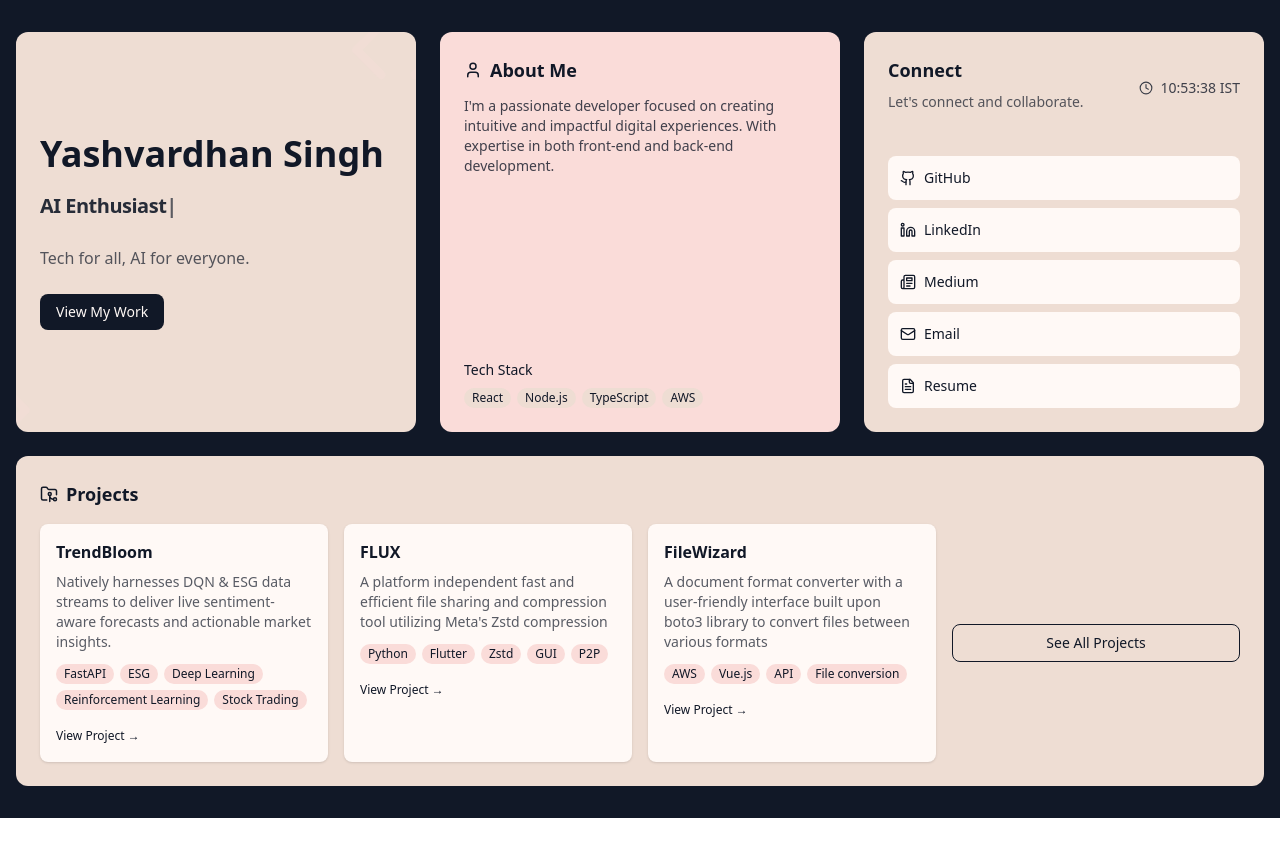
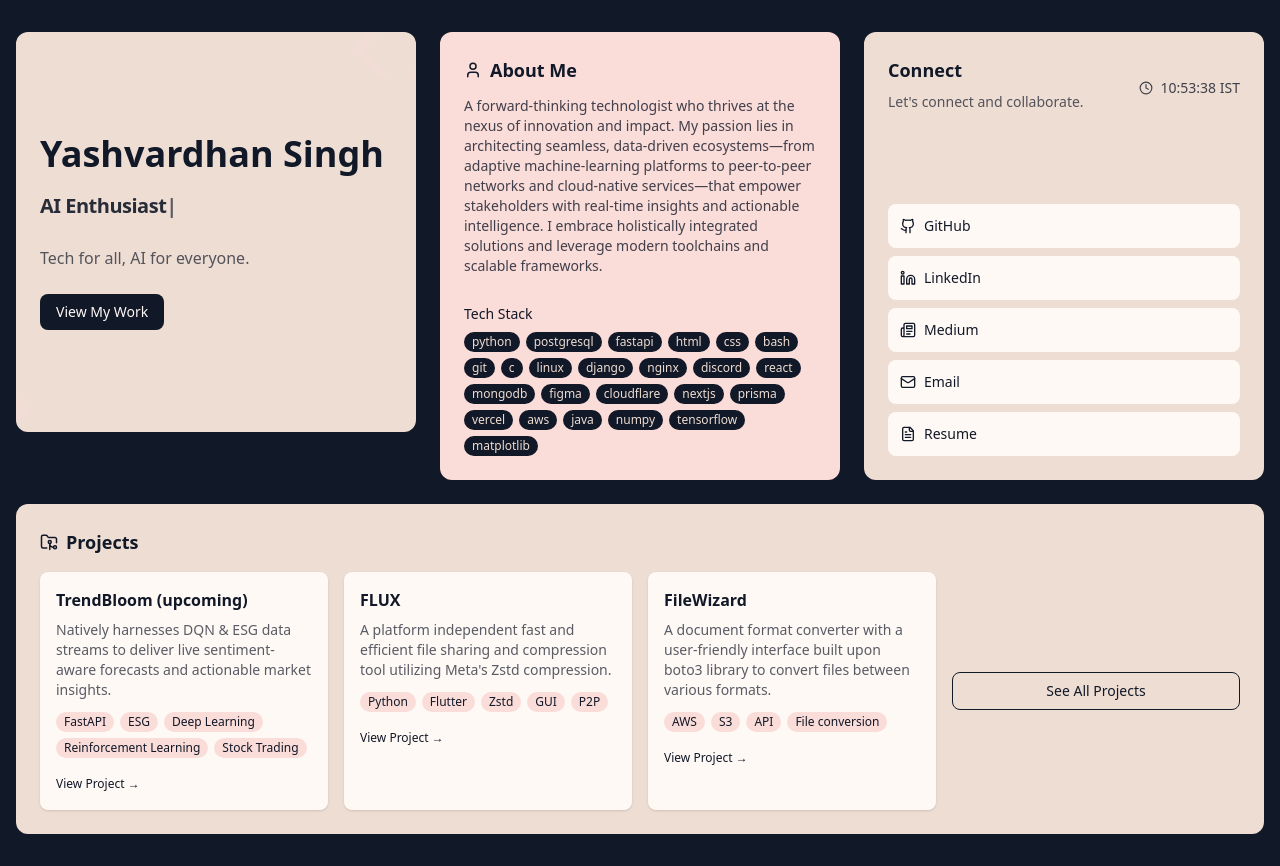
Before and after one commit to PythonicBoat/portfolio, a React (Vite) app: page / in a window 1280 px wide. Before the commit the page ends 818 px from the top, so only its background shows below. Built offline with nearby package versions, Linux system fonts and the light colour scheme.

Commit message:
feat : bio

```diff
--- a/src/components/About.tsx
+++ b/src/components/About.tsx
@@ -11,17 +11,22 @@ const About = () => {
 
       <div className="flex-1">
         <p className="mb-3 text-[#111827]/80 text-sm">
-          I'm a passionate developer focused on creating intuitive and impactful digital experiences. With expertise in both front-end and back-end development.
+        A forward-thinking technologist who thrives at the nexus of innovation and impact. My passion lies in architecting seamless, data-driven ecosystems—from adaptive machine-learning platforms to peer-to-peer networks and cloud-native services—that empower stakeholders with real-time insights and actionable intelligence. I embrace holistically integrated solutions and leverage modern toolchains and scalable frameworks.
         </p>
       </div>
 
-      <div className="mt-4">
-        <h3 className="font-medium mb-2 text-sm">Tech Stack</h3>
+      <div className="mt-4 text-[#eeddd3]">
+        <h3 className="font-medium mb-2 text-sm text-[#111827]">Tech Stack</h3>
         <div className="flex flex-wrap gap-1.5">
-          {['React', 'Node.js', 'TypeScript', 'AWS'].map((tech, index) => (
+          {[
+  'python', 'postgresql', 'fastapi', 'html', 'css', 'bash', 'git', 'c',
+  'linux', 'django', 'nginx', 'discord', 'react', 'mongodb', 'figma',
+  'cloudflare', 'nextjs', 'prisma', 'vercel', 'aws', 'java', 'numpy', 'tensorflow', 'matplotlib'
+]
+.map((tech, index) => (
             <span
               key={index}
-              className="px-2 py-0.5 bg-[#EEDDD3] text-xs rounded-full"
+              className="px-2 py-0.5 bg-[#111827] text-xs rounded-full"
             >
               {tech}
             </span>
--- a/src/components/Projects.tsx
+++ b/src/components/Projects.tsx
@@ -4,21 +4,21 @@ import { FolderGit2 } from 'lucide-react';
 const Projects = () => {
   const projects = [
     {
-      title: 'TrendBloom',
+      title: 'TrendBloom (upcoming)',
       description: 'Natively harnesses DQN & ESG data streams to deliver live sentiment-aware forecasts and actionable market insights.',
       tags: ['FastAPI', 'ESG', 'Deep Learning', 'Reinforcement Learning', 'Stock Trading'],
       link: '',
     },
     {
       title: 'FLUX',
-      description: 'A platform independent fast and efficient file sharing and compression tool utilizing Meta\'s Zstd compression',
+      description: 'A platform independent fast and efficient file sharing and compression tool utilizing Meta\'s Zstd compression.',
       tags: ['Python', 'Flutter', 'Zstd', 'GUI', 'P2P'],
       link: 'https://github.com/pythonicboat/flux',
     },
     {
       title: 'FileWizard',
-      description: 'A document format converter with a user-friendly interface built upon boto3 library to convert files between various formats',
-      tags: ['AWS', 'Vue.js', 'API', 'File conversion'],
+      description: 'A document format converter with a user-friendly interface built upon boto3 library to convert files between various formats.',
+      tags: ['AWS', 'S3', 'API', 'File conversion'],
       link: 'https://github.com/pythonicboat/file-wizard',
     },
   ];
```
